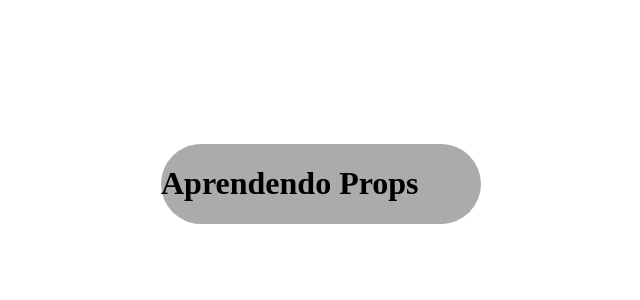
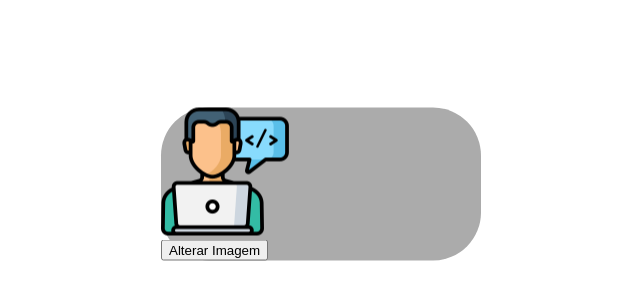
Before and after one commit to LukaasMachado143/FIRST_CONTACT_VUEJS, a Vue app in the folder Firt_Project_With_CLI_VueJS/: page / in a window 1280 px wide. Shown: the part 216-516 px from the top of the page, without its empty margins (319-959 px from the left). Built offline with nearby package versions, Linux system fonts and the light colour scheme.

Commit message:
learning about Emit completed

```diff
--- a/Firt_Project_With_CLI_VueJS/src/App.vue
+++ b/Firt_Project_With_CLI_VueJS/src/App.vue
@@ -1,6 +1,6 @@
 <template>
   <div>
-    <StudingProps :titleGived="titleGived"/>
+    <StudingEmit />
   </div>
 </template>
 
@@ -10,16 +10,19 @@
   import ComponentHierarchy from './components/ComponentHierarchy.vue';
   import Info from './components/Info.vue';
   import StudingProps from './components/StudingProps.vue';
+  import StudingEmit from './components/StudingEmit.vue';
 
   export default{
     name: "App",
     components:{
-      FirstComponentVue,
-      UsingHooks,
-      ComponentHierarchy,
-      Info,
-      StudingProps
-    }, data(){
+    FirstComponentVue,
+    UsingHooks,
+    ComponentHierarchy,
+    Info,
+    StudingProps,
+    StudingEmit
+    },
+    data(){
       return{
         titleGived: 'Aprendendo Props'
       }
--- /dev/null
+++ b/Firt_Project_With_CLI_VueJS/src/components/AlterImage.vue
@@ -0,0 +1,12 @@
+<template>
+    <div>
+        <button @click="$emit('alterImage')">Alterar Imagem</button>
+    </div>
+</template>
+
+<script>
+    export default {
+        name: 'AlterImage',
+        emits:['alterImage']
+    }
+</script>
--- /dev/null
+++ b/Firt_Project_With_CLI_VueJS/src/components/StudingEmit.vue
@@ -0,0 +1,29 @@
+<template>
+    <div>
+        <TesteImagens :linkImageAvatar="wayImage"/>
+        <AlterImage @alter-image="alterImageFather" />
+    </div>
+</template>
+
+<script>
+    import TesteImagens from './TesteImagens.vue'
+    import AlterImage from './AlterImage.vue';
+    export default{
+        name: 'StudingEmit',
+        components:{
+            TesteImagens,
+            AlterImage
+        },
+        data(){
+            return{
+                wayImage: '/img/avatar.png'
+            }
+        },
+        methods:{
+            alterImageFather(){
+                if (this.wayImage == '/img/avatar.png'){this.wayImage = '/img/avatar2.png'}
+                else{this.wayImage = '/img/avatar.png'}
+            }
+        }
+    }
+</script>
--- a/Firt_Project_With_CLI_VueJS/src/components/TesteImagens.vue
+++ b/Firt_Project_With_CLI_VueJS/src/components/TesteImagens.vue
@@ -5,9 +5,11 @@
 <script>
     export default{
         name: 'TesteImagens',
+        props:{
+            linkImageAvatar: String
+        },
         data() {
             return {
-                linkImageAvatar: '/img/avatar.png',
                 DescriptionImageAvatar: 'Programador programando.'
             }
         },
```
Also changed, not shown: Firt_Project_With_CLI_VueJS/public/img/avatar2.png (added).
